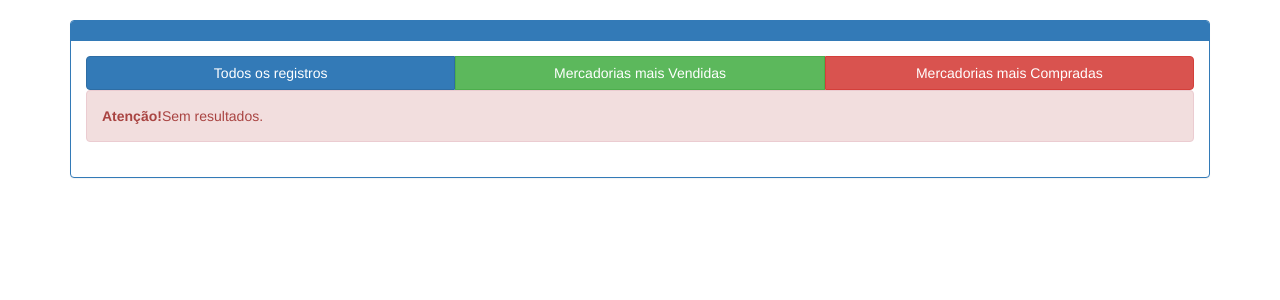
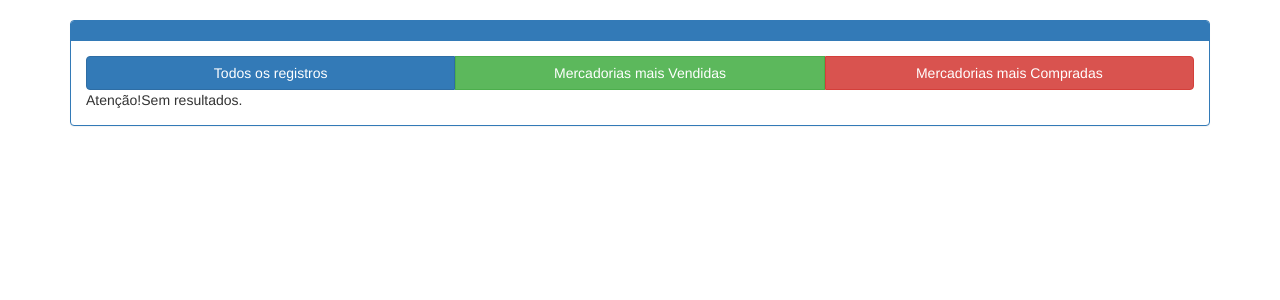
Before and after one commit to BrunoSilva284/TesteOnline-Mercadorias, a PHP site: page /operacoes.php in a window 1280 px wide. Shown: the part 52-352 px from the top of the page. Run offline with PHP 8.4, Linux system fonts and the light colour scheme; data that the repository does not hold is empty; some libraries are stand-ins or nearby versions.

Commit message:
Update operacoes.php

```diff
--- a/operacoes.php
+++ b/operacoes.php
@@ -157,7 +157,7 @@
 					}
 					else
 					{
-						echo '<div class="alert alert-danger"><strong>Aten&ccedil;&atilde;o!</strong>Sem resultados.</div>';
+						echo "Aten&ccedil;&atilde;o!Sem resultados.";
 					}
 					?>
 				</div><!-- corpo painel -->
```
